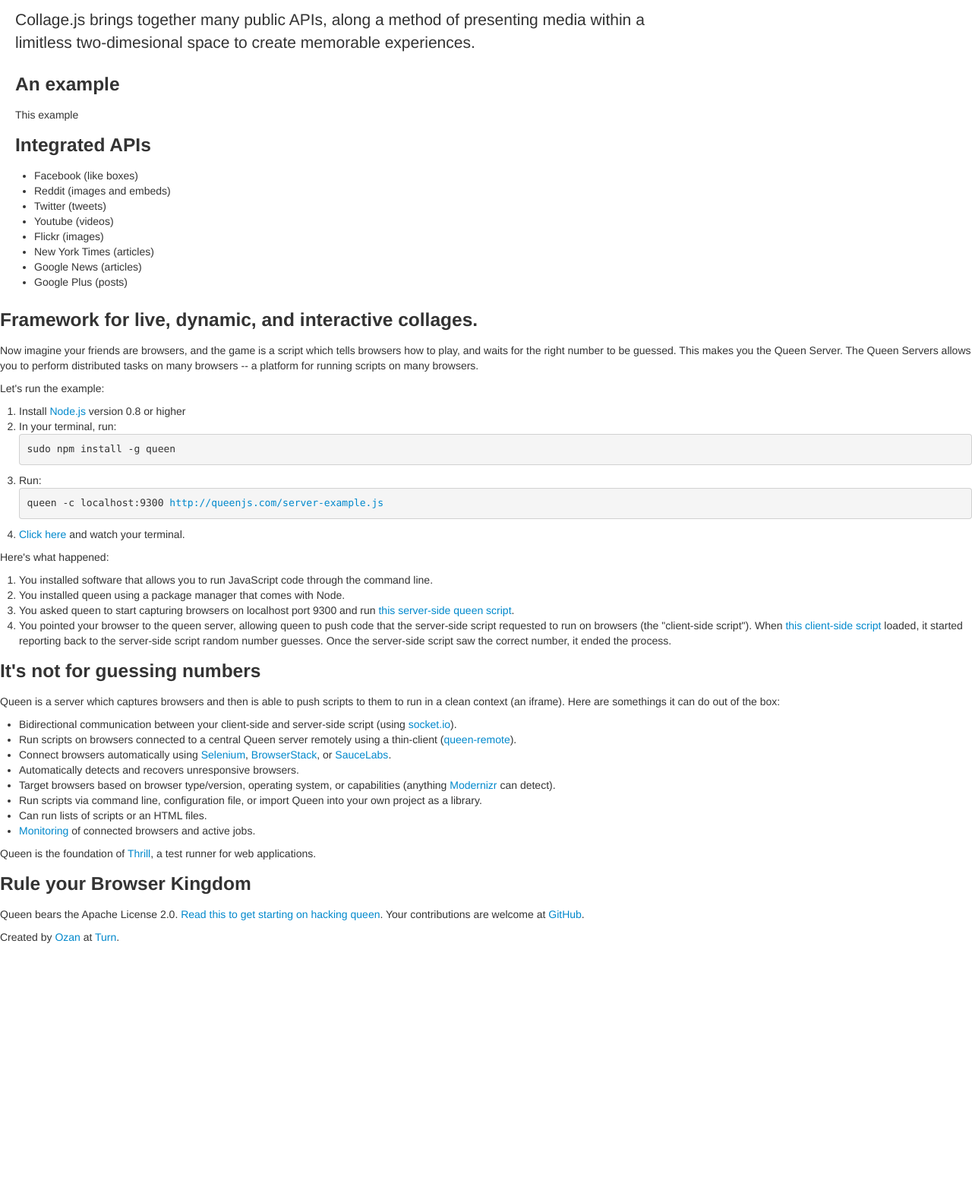
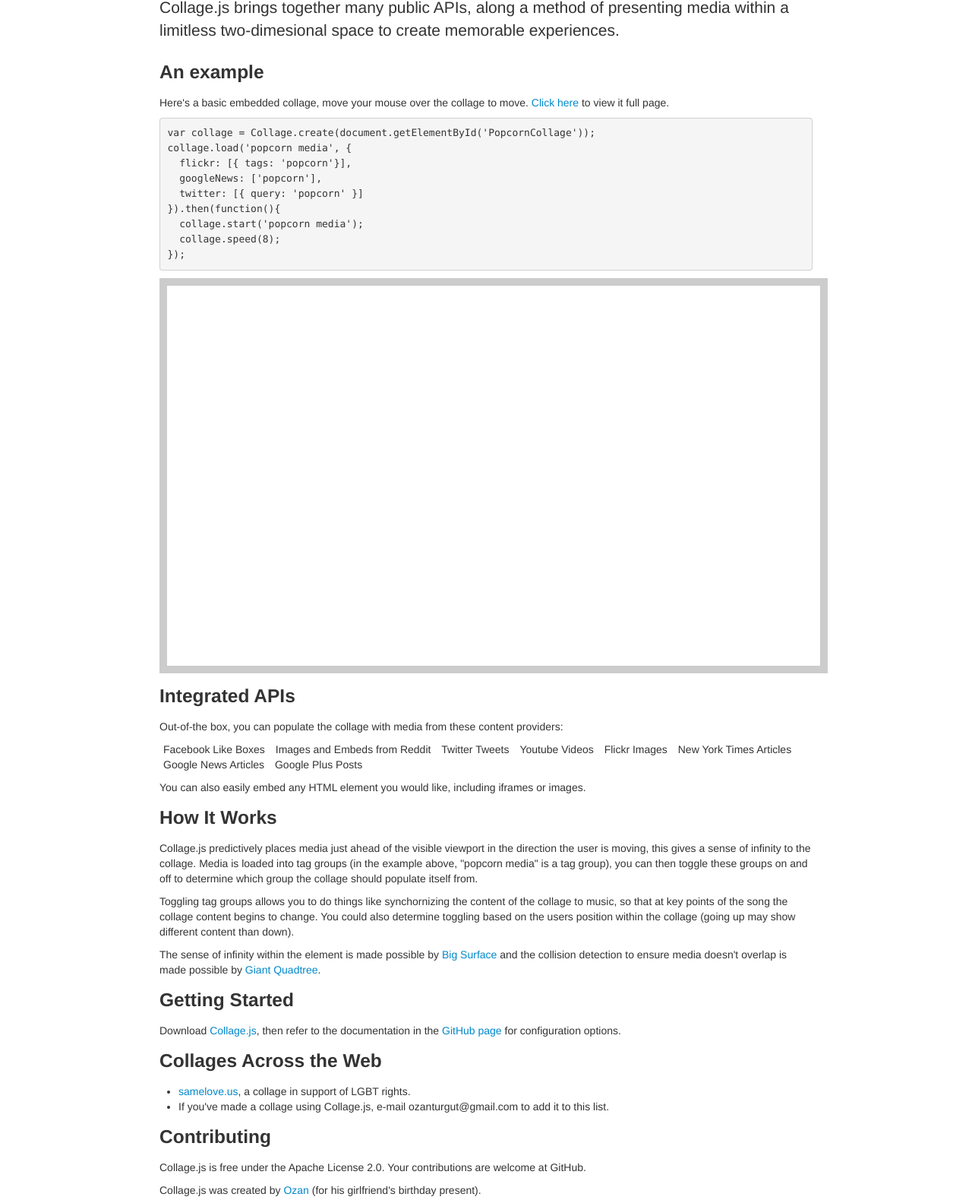
Before and after one commit to unsetbit/collage, a plain HTML site: page index.html in a window 1280 px wide. Shown: the part 373-1952 px from the top of the page at 76% size. Before the commit the page ends 1616 px from the top, so only its background shows below. Drawn offline with Linux system fonts and the light colour scheme; a script that the page names is missing.

Commit message:
Actual example
Signed-off-by: Ozan Turgut <ozanturgut@gmail.com>

```diff
--- a/index.html
+++ b/index.html
@@ -5,7 +5,7 @@
     <meta http-equiv="X-UA-Compatible" content="chrome=1">
     <title>Collage.js</title>
     <link rel="shortcut icon" href="logo.png" />
-    <link rel="stylesheet" href="styles/bootstrap.min.css">
+    <link rel="stylesheet" href="styles/bootstrap.min.css"/>
     <script src="scripts/scale.fix.js"></script>
     <meta name="viewport" content="width=820, initial-scale=auto, user-scalable=yes">
     <!--[if lt IE 9]>
@@ -14,7 +14,7 @@
   </head>
   <body>
     <a href="https://github.com/ozanturgut/collage"><img style="position: fixed; top: 0; right: 0; border: 0;" src="https://s3.amazonaws.com/github/ribbons/forkme_right_gray_6d6d6d.png" alt="Fork me on GitHub"></a>
-    <div class="container-fluid" style="width:900px">
+    <div class="container-fluid" style="width:860px; margin:0 auto;">
       <div class="row-fluid">
         <div class="span5"><a href="https://github.com/ozanturgut/collage"><img id="logo" src="logo.png"/></a></div>
         <div class="span7" style="margin-top:100px;"><h1><a href="https://github.com/ozanturgut/collage">Collage.js</a></h1> <h2 class="muted">Framework for creating live, dynamic, and interactive collages.</h2></div>
@@ -25,96 +25,152 @@
           limitless two-dimesional space to create memorable experiences.
         </p>
         <h3>An example</h3>
-        <p>This example</p>
+        <p>Here's a basic embedded collage, move your mouse over the collage to move.
+          <a href="sample/index.html">Click here</a> to view it full page.</p>
+        <pre>
+var collage = Collage.create(document.getElementById('PopcornCollage'));
+collage.load('popcorn media', {
+  flickr: [{ tags: 'popcorn'}],
+  googleNews: ['popcorn'],
+  twitter: [{ query: 'popcorn' }]
+}).then(function(){
+  collage.start('popcorn media');
+  collage.speed(8);
+});
+</pre>
+        <div style="width:860px; height:500px; position:relative; border:10px solid #ccc; overflow:hidden;" id="PopcornCollage">
+        </div>
         <h3>Integrated APIs</h3>
         <p>
-          <ul>
-            <li>Facebook (like boxes)</li>
-            <li>Reddit (images and embeds)</li>
-            <li>Twitter (tweets)</li>
-            <li>Youtube (videos)</li>
-            <li>Flickr (images)</li>
-            <li>New York Times (articles)</li>
-            <li>Google News (articles)</li>
-            <li>Google Plus (posts)</li>
+          Out-of-the box, you can populate the collage with media from these content providers:
+          <ul class="inline">
+            <li>Facebook Like Boxes</li>
+            <li>Images and Embeds from Reddit</li>
+            <li>Twitter Tweets</li>
+            <li>Youtube Videos</li>
+            <li>Flickr Images</li>
+            <li>New York Times Articles</li>
+            <li>Google News Articles</li>
+            <li>Google Plus Posts</li>
           </ul>
+
+          You can also easily embed any HTML element you would like, including iframes or images.
         </p>
+
+        <h3>How It Works</h3>
+        <p>
+          Collage.js predictively places media just ahead of the visible viewport in the direction the user is moving,
+          this gives a sense of infinity to the collage.
+          Media is loaded into tag groups (in the example above, "popcorn media" is a tag group), you can then toggle these
+          groups on and off to determine which group the collage should populate itself from.
+        </p>
+        <p>
+          Toggling tag groups allows you to do things like synchornizing the content of the collage to music,
+          so that at key points of the song the collage content begins to change. You could also determine toggling
+          based on the users position within the collage (going up may show different content than down).
+        </p>
+        <p>
+          The sense of infinity within the element is made possible by <a href="https://github.com/ozanturgut/big-surface">Big Surface</a> and the collision detection
+          to ensure media doesn't overlap is made possible by <a href="https://github.com/ozanturgut/giant-quadtree">Giant Quadtree</a>.
+        </p>
+
+        <h3>Getting Started</h3>
+        <p>
+          Download <a href="https://raw.github.com/ozanturgut/collage/master/dist/collage.js">Collage.js</a>, then
+          refer to the documentation in the <a href="https://github.com/ozanturgut/collage">GitHub page</a> for configuration options.
+        </p>
+
+        <h3>Collages Across the Web</h3>
+        <ul>
+          <li><a href="http://samelove.us/">samelove.us</a>, a collage in support of LGBT rights.</li>
+          <li>If you've made a collage using Collage.js, e-mail ozanturgut@gmail.com to add it to this list.</li>
+        </ul>
+        <h3>Contributing</h3>
+        <p>
+          Collage.js is free under the Apache License 2.0. Your contributions are welcome at GitHub.
+        </p>
+        <p>Collage.js was created by <a href="http://oztu.org">Ozan</a> (for his girlfriend's birthday present).</p>
       </div>
+      <div style="height:200px"> </div>
     </div>
 
-    <div id="body">
-        <h3>Framework for live, dynamic, and interactive collages.</h3>
-        <p>
-        </p>
-        <p>
-          Now imagine your friends are browsers, and the game is a script which tells browsers
-          how to play, and waits for the right number to be guessed. This makes you the Queen Server.
-          The Queen Servers allows you to perform distributed tasks on many browsers -- a platform for
-          running scripts on many browsers.
-        </p>
-        <p>
-          Let's run the example:
-
-          <ol>
-            <li>Install <a href="http://nodejs.org/">Node.js</a> version 0.8 or higher</li>
-            <li>In your terminal, run: <pre><span id="sudo">sudo </span>npm install -g queen</pre></li>
-            <li>Run: <pre>queen -c localhost:9300 <a href="http://queenjs.com/server-example.js">http://queenjs.com/server-example.js</a></pre></li>
-            <li><a href="http://localhost:9300/" target="_blank">Click here</a> and watch your terminal.</li>
-          </ol>
-        </p>
-        <p>
-          Here's what happened:
-          <ol>
-            <li>You installed software that allows you to run JavaScript code through the command line.</li>
-            <li>You installed queen using a package manager that comes with Node.</li>
-            <li>You asked queen to start capturing browsers on localhost port 9300 and run <a href="http://queenjs.com/server-example.js">this server-side queen script</a>.</li>
-            <li>You pointed your browser to the queen server, allowing queen to push code that the server-side script requested to run on browsers (the "client-side script"). When <a href="http://queenjs.com/client-example.js">this client-side script</a> loaded, it started reporting back to the server-side script random number guesses. Once the server-side script saw the correct number, it ended the process.</li>
-          </ol>
-        <p>
-
-        <h3>It's not for guessing numbers</h3>
-        <p>
-          Queen is a server which captures browsers and then is able to push scripts to them to run in a clean context
-          (an iframe). Here are somethings it can do out of the box:
-
-          <ul>
-            <li>Bidirectional communication between your client-side and server-side script (using <a href="http://socket.io/">socket.io</a>).</li>
-            <li>Run scripts on browsers connected to a central Queen server remotely using a thin-client (<a href="https://github.com/ozanturgut/queen-remote">queen-remote</a>).</li>
-            <li>Connect browsers automatically using <a href="http://seleniumhq.org/">Selenium</a>, <a href="http://www.browserstack.com">BrowserStack</a>, or <a href="https://saucelabs.com/">SauceLabs</a>.</li>
-            <li>Automatically detects and recovers unresponsive browsers.</li>
-            <li>Target browsers based on browser type/version, operating system, or capabilities (anything <a href="http://modernizr.com/">Modernizr</a> can detect).</li>
-            <li>Run scripts via command line, configuration file, or import Queen into your own project as a library.</li>
-            <li>Can run lists of scripts or an HTML files.</li>
-            <li><a href="monitor.png">Monitoring</a> of connected browsers and active jobs.</li>
-          </ul>
-        </p>
-
-        <p>Queen is the foundation of <a href="http://thrilljs.com">Thrill</a>, a test runner for web applications.
-
-        <h3>Rule your Browser Kingdom</h3>
-        <p>
-          Queen bears the Apache License 2.0. <a href="https://github.com/ozanturgut/queen/wiki/Hacking-Queen">Read this to get starting on hacking queen</a>. Your contributions are welcome at <a href="https://github.com/ozanturgut/queen">GitHub</a>.</p>
-        <div id="credit">
-          Created by <a href="https://github.com/ozanturgut">Ozan</a> at <a href="http://www.turn.com/platform">Turn</a>.
-        </div>
-    </div>
-    <script>
-      if(~navigator.userAgent.indexOf("Windows")){
-        document.getElementById('sudo').innerText = "";
-      }
-    </script>
     <!--[if !IE]><script>fixScale(document);</script><![endif]-->
-        <script type="text/javascript">
+    <script type="text/javascript">
       var gaJsHost = (("https:" == document.location.protocol) ? "https://ssl." : "http://www.");
       document.write(unescape("%3Cscript src='" + gaJsHost + "google-analytics.com/ga.js' type='text/javascript'%3E%3C/script%3E"));
     </script>
     <script type="text/javascript">
       try {
         var pageTracker = _gat._getTracker("UA-4017245-7");
-      pageTracker._trackPageview();
-      } catch(err) {}
+        pageTracker._trackPageview();
+        } catch(err) {}
     </script>
+
     <script src="scripts/bootstrap.min.js"></script>
+
+    <!-- The rest of the document is used by the sample -->
+    <script>
+    // IE support
+
+    if(!Element.prototype.addEventListener){
+      document.addEventListener = Element.prototype.addEventListener = function addEvent(on, fn){
+        return this.attachEvent('on' + on, fn);
+      }
+
+    }
+
+    if(!Element.prototype.removeEventListener){
+      document.removeEventListener = Element.prototype.removeEventListener = function addEvent(on, fn){
+        return this.detachEvent('on' + on, fn);
+      }
+    }
+  </script>
+
+  <script src="http://www.youtube.com/iframe_api"></script>
+  <script src="http://platform.twitter.com/widgets.js"></script>
+  <div id="fb-root"></div>
+  <script>
+    (function(d, s, id) {
+      var js, fjs = d.getElementsByTagName(s)[0];
+      if (d.getElementById(id)) return;
+      js = d.createElement(s); js.id = id;
+      js.src = "http://connect.facebook.net/en_US/all.js#xfbml=1";
+      fjs.parentNode.insertBefore(js, fjs);
+    }(document, 'script', 'facebook-jssdk'));
+  </script>
+
+  <script src="sample/collage.js"></script>
+  <link rel="stylesheet" href="sample/style.css" />
+  <script>
+    var collage;
+
+    window.onscroll = function(){
+      collage && collage.refit();
+    };
+
+    // Wait for external scripts to be ready
+    window.onload = function(){
+      collage = Collage.create(document.getElementById('PopcornCollage'));
+      collage.elementMargin = 10;
+      collage.load('popcorn media', {
+        flickr: [
+          {
+            tags: 'popcorn'
+          }
+        ],
+        googleNews: ['popcorn'],
+        twitter: [
+          { query: 'popcorn' },
+          { query: 'caramel' }
+        ]
+      }).then(function(){
+        // Wait for the loading to be finished, then
+        // start the collage (filling the center) and set the active tags
+        collage.start('popcorn media');
+        collage.speed(8);
+      });
+    }
+  </script>
 
   </body>
 </html>
--- /dev/null
+++ b/sample/style.css
@@ -0,0 +1,44 @@
+.gnews-article{
+	width: 400px;
+	background-color:white;
+}
+.gnews-article b{
+	font-weight:normal;
+}
+
+.gnews-article a{
+	text-decoration: none;
+}
+
+.gnews-article a:hover{
+	text-decoration: underline;
+}
+
+.gnews-article .article-wrapper{
+	padding:20px;
+}
+
+.gnews-article .article-title{
+	font-size:20px;
+	margin-bottom:10px;
+}
+
+.gnews-article .article-image{
+	float:left;
+	margin-right:10px;
+	margin-bottom:10px;
+}
+
+.gnews-article .article-attribution{
+	font-size:11px;
+	color:#808080;
+	margin-bottom:10px;
+}
+
+.gnews-article .article-attribution a{
+	color:#808080;
+}
+
+.gnews-article .article-body{
+	clear:both;
+}
```
Also changed, not shown: sample/index.html (+1 -4 lines).
